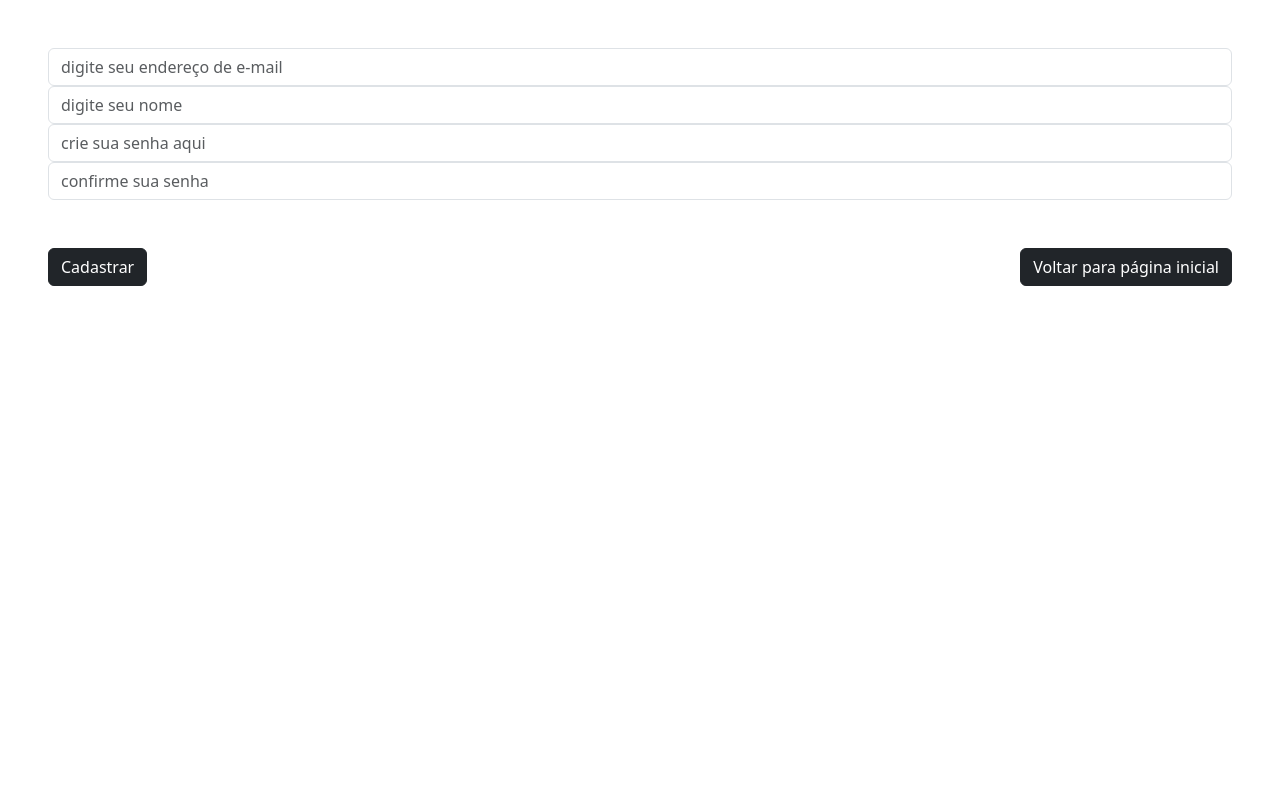
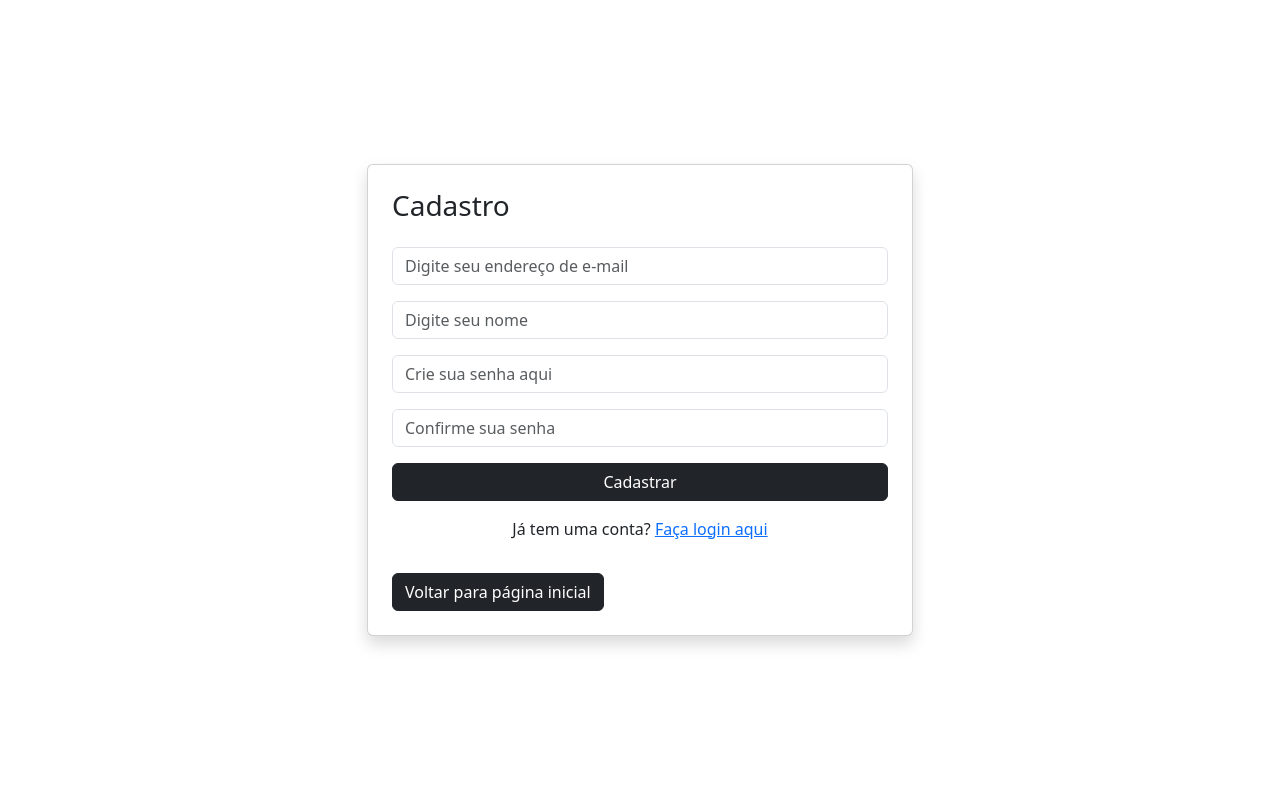
Before and after one commit to MatheusEger/Projeto-2-Web, a PHP site: page /create-account.php in a window 1280 px wide. Run offline with PHP 8.4, Linux system fonts and the light colour scheme; some libraries are stand-ins or nearby versions.

Commit message:
Melhorada estilização, refatoração e exclusão de código desnecessário e ajustes

```diff
--- a/create-account.php
+++ b/create-account.php
@@ -61,45 +61,55 @@
     <link rel="stylesheet" href="./assets/css/main.css">
     <title>FunkoMania</title>
 </head>
-<body>
-    <main class="p-5">
+<body class="user-login">
+    <main class="p-5 d-flex justify-content-center align-items-center min-vh-100">
+        <div class="container">
+            <div class="row">
+                <div class="col-md-6 mx-auto">
+                    <div class="card shadow p-4">
+                        <h3 class="mb-4">Cadastro</h3>
                         <form class="form" method="post" action="#">
-            <div class="mb-5">
-                <input class="form-control" name="email" id="email" placeholder="digite seu endereço de e-mail">
-                <input class="form-control" name="userName" id="userName" placeholder="digite seu nome">
-                <input class="form-control" name="password" id="password" placeholder="crie sua senha aqui">
-                <input class="form-control" name="password2" id="password2" placeholder="confirme sua senha">
+                            <div class="mb-3">
+                                <input class="form-control" id="email" name="email" type="email" placeholder="Digite seu endereço de e-mail">
+                            </div>
+                            <div class="mb-3">
+                                <input class="form-control" id="userName" name="userName" type="text" placeholder="Digite seu nome">
+                            </div>
+                            <div class="mb-3">
+                                <input class="form-control" id="password" name="password" type="password" placeholder="Crie sua senha aqui">
+                            </div>
+                            <div class="mb-3">
+                                <input class="form-control" id="password2" name="password2" type="password" placeholder="Confirme sua senha">
                             </div>
                             <?php if (!empty($returnMessage)) : ?>
-                <span class="alert" id="alert"><?= $returnMessage ?></span>
+                                <div class="alert alert-warning"><?= $returnMessage ?></div>
                             <?php endif; ?>
-            <div class="d-flex justify-content-between mt-5">
-                <button class="btn btn-dark" type="submit">Cadastrar</button>
-                <div><a class="btn btn-dark" href=".">Voltar para página inicial</a></div>
+                            <div class="mb-3">
+                                <button class="btn btn-dark w-100" type="submit">Cadastrar</button>
                             </div>
                         </form>
+                        <div class="mb-3 text-center">
+                            <p>Já tem uma conta? <a class="login-link" href="./login.php">Faça login aqui</a></p>
+                        </div>
+                        <div>
+                            <a class="btn btn-dark" href=".">Voltar para página inicial</a>
+                        </div>
+                    </div>
+                </div>
+            </div>
+        </div>
     </main>
 
     <script src="https://code.jquery.com/jquery-3.7.1.min.js" integrity="sha256-/JqT3SQfawRcv/BIHPThkBvs0OEvtFFmqPF/lYI/Cxo=" crossorigin="anonymous"></script>
     <script src="https://cdn.jsdelivr.net/npm/bootstrap@5.3.2/dist/js/bootstrap.bundle.min.js" integrity="sha384-C6RzsynM9kWDrMNeT87bh95OGNyZPhcTNXj1NW7RuBCsyN/o0jlpcV8Qyq46cDfL" crossorigin="anonymous"></script>
-    <script type="text/javascript">
-        $(() => {
-            const alert = $('#alert')
-
-            if (alert.text().length > 0) {
-                alert.addClass('alert-warning')
-            }
-        })
-    </script>
-    <?php
-        if ($successedRegistration == true) {
-            echo "<script>
+    <?php if ($successedRegistration) : ?>
+        <script>
             setTimeout(() => {
                 window.location.href = './login.php'
             }, 1500)
-                </script>";
+        </script>
+    <?php
         exit;
-        }
-    ?>
+        endif; ?>
 </body>
 </html>
```
Also changed, not shown: forgot-password.php (+33 -25 lines), login.php (+24 -20 lines). Lines whose indentation alone changed are shown as unchanged.
